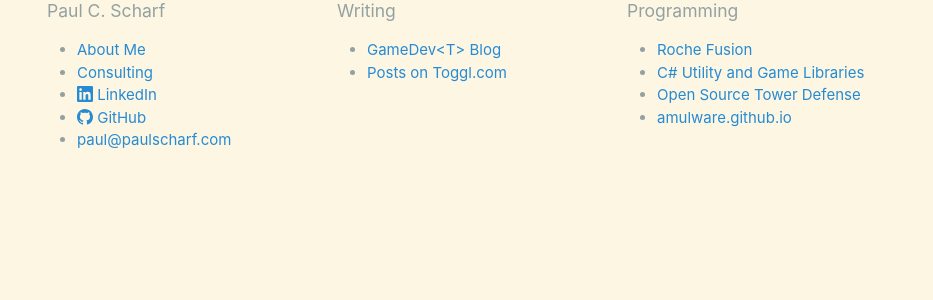
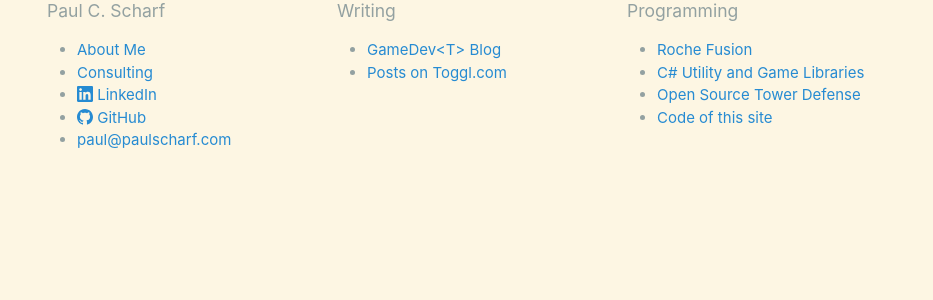
Before and after one commit to amulware/amulware.github.io, a Jekyll site: the page built from index.md, in a window 1280 px wide. Shown: the part 459-759 px from the top of the page, without its empty margins (173-1106 px from the left). Built offline with Jekyll 4.4.1, drawn with Linux system fonts in a browser that asks for light colours.

Commit message:
🔀 Rename github account

```diff
--- a/_data/footer-links.yaml
+++ b/_data/footer-links.yaml
@@ -7,7 +7,7 @@
   - link: https://www.linkedin.com/in/pscharf/
     title: LinkedIn
     icon: linkedin
-  - link: https://github.com/amulware
+  - link: https://github.com/paulcscharf
     title: GitHub
     icon: github
   - link: mailto:paul@paulscharf.com
@@ -28,5 +28,5 @@
     title: C# Utility and Game Libraries
   - link: https://github.com/beardgame/td
     title: Open Source Tower Defense
-  - link: https://github.com/amulware/amulware.github.io
-    title: amulware.github.io
+  - link: https://github.com/paulcscharf/paulcscharf.github.io
+    title: Code of this site
```
